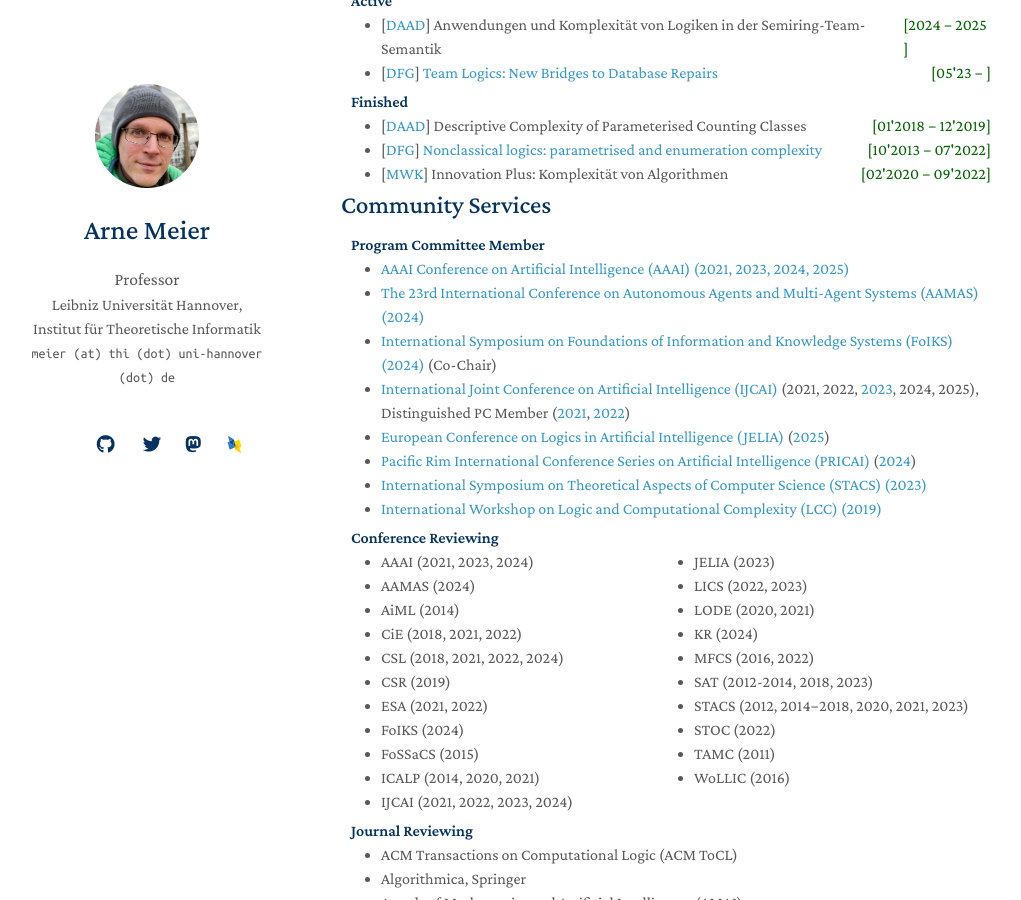
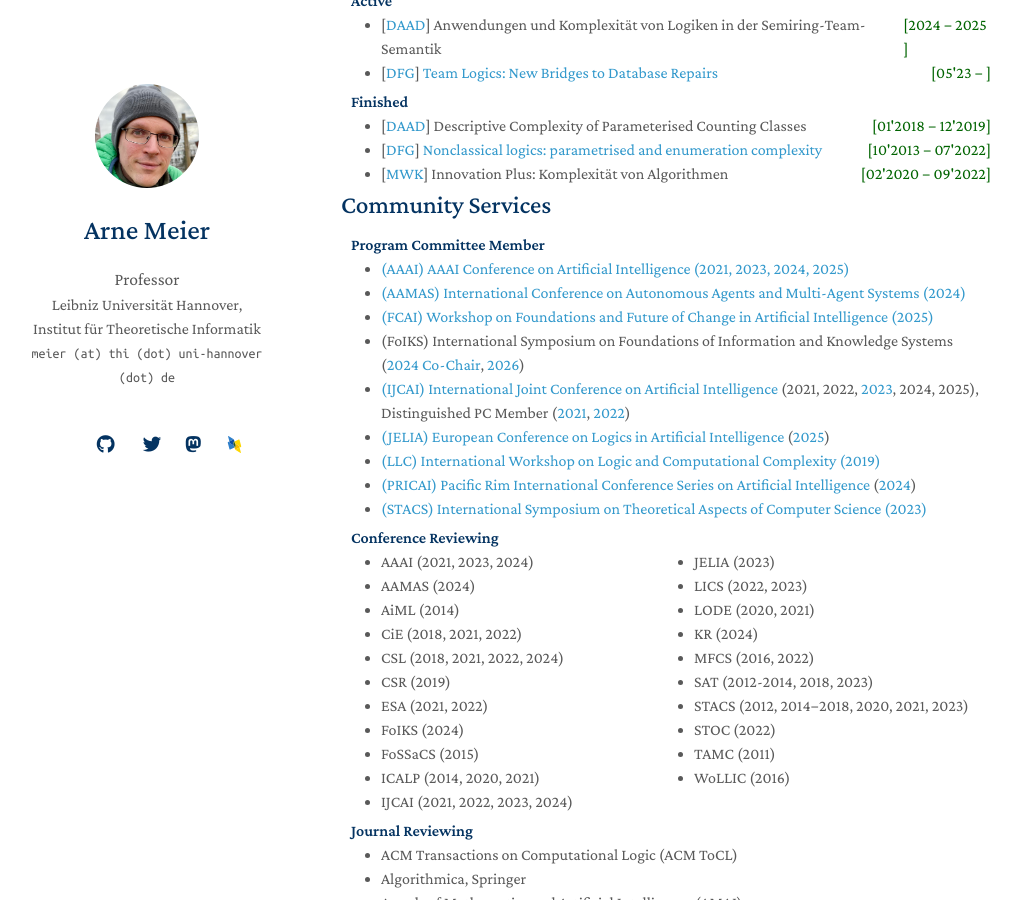
Before and after one commit to ArneMeier/ArneMeier.github.io, a Jekyll site: the page built from index.md, in a window 1280 px wide and 900 px high, scrolled down 932 px. Shown: the whole window, without its empty margins (129-1150 px from the left). Built offline with Jekyll 4.4.1, drawn with Linux system fonts in a browser that asks for light colours; nearby versions of some CDN libraries; a style sheet for code colours, icons or effects is not loaded; our own code applies the rules of GitHub Pages for plain Markdown files.

Commit message:
Update services.md

```diff
--- a/_includes/services.md
+++ b/_includes/services.md
@@ -3,14 +3,24 @@
 <h4 style="margin:0 10px 0;">Program Committee Member</h4>
 
 <ul style="margin:0 0 5px;">
-  <li><autocolor><a href="https://aaai.org">AAAI Conference on Artificial Intelligence (AAAI) (2021, 2023, 2024, 2025)</a></autocolor></li>
-  <li><autocolor><a href="https://www.aamas2024-conference.auckland.ac.nz/">The 23rd International Conference on Autonomous Agents and Multi-Agent Systems (AAMAS) (2024)</a></autocolor></li>
-  <li><autocolor><a href="https://foiks2024.github.io/index.html">International Symposium on Foundations of Information and Knowledge Systems (FoIKS) (2024)</a></autocolor> (Co-Chair)</li>
-  <li><autocolor><a href="https://www.ijcai.org">International Joint Conference on Artificial Intelligence (IJCAI)</a> (2021, 2022, <a href="https://ijcai-23.org/pc-member-list/">2023</a>, 2024, 2025),<br /> Distinguished PC Member (<a href="https://twitter.com/IJCAIconf/status/1433178877782892553">2021</a>, <a href="https://twitter.com/ijcaiconf/status/1551838447450595329?s=10&t=6wYerji3d4yfMjwbLmbCyQ">2022</a>)</autocolor></li>
-  <li><autocolor><a href="https://link.springer.com/conference/jelia"> European Conference on Logics in Artificial Intelligence (JELIA)</a> (<a href="https://viam.science.tsu.ge/jelia2025/">2025</a>)</autocolor></li>
-  <li><autocolor><a href="https://www.pricai.org/"> Pacific Rim International Conference Series on Artificial Intelligence (PRICAI)</a> (<a href="https://pricai.org/2024/index.php/organization/pc-members">2024</a>)</autocolor></li>
-  <li><autocolor><a href="https://www.conferences.uni-hamburg.de/event/272/">International Symposium on Theoretical Aspects of Computer Science (STACS) (2023)</a></autocolor></li>
-  <li><autocolor><a href="https://www.cs.swansea.ac.uk/lcc/lcc2019.html">International Workshop on Logic and Computational Complexity (LCC) (2019)</a></autocolor></li>
+  <li><autocolor><a href="https://aaai.org">
+    (AAAI) AAAI Conference on Artificial Intelligence (2021, 2023, 2024, 2025)</a></autocolor></li>
+  <li><autocolor><a href="https://www.aamas2024-conference.auckland.ac.nz/">
+    (AAMAS) International Conference on Autonomous Agents and Multi-Agent Systems (2024)</a></autocolor></li>
+<li><autocolor><a href="https://fcai2025.machine-reasoning.org/">
+   (FCAI) Workshop on Foundations and Future of Change in Artificial Intelligence (2025)</a></autocolor></li>
+  <li><autocolor>
+    (FoIKS) International Symposium on Foundations of Information and Knowledge Systems (<a href="https://foiks2024.github.io/index.html">2024 Co-Chair</a>, <a href="https://foiks2026.github.io/">2026</a>)</autocolor></li>
+  <li><autocolor><a href="https://www.ijcai.org">
+    (IJCAI) International Joint Conference on Artificial Intelligence</a> (2021, 2022, <a href="https://ijcai-23.org/pc-member-list/">2023</a>, 2024, 2025),<br /> Distinguished PC Member (<a href="https://twitter.com/IJCAIconf/status/1433178877782892553">2021</a>, <a href="https://twitter.com/ijcaiconf/status/1551838447450595329?s=10&t=6wYerji3d4yfMjwbLmbCyQ">2022</a>)</autocolor></li>
+  <li><autocolor><a href="https://link.springer.com/conference/jelia">
+    (JELIA) European Conference on Logics in Artificial Intelligence</a> (<a href="https://viam.science.tsu.ge/jelia2025/">2025</a>)</autocolor></li>
+  <li><autocolor><a href="https://www.cs.swansea.ac.uk/lcc/lcc2019.html">
+    (LLC) International Workshop on Logic and Computational Complexity (2019)</a></autocolor></li>
+  <li><autocolor><a href="https://www.pricai.org/">
+    (PRICAI) Pacific Rim International Conference Series on Artificial Intelligence</a> (<a href="https://pricai.org/2024/index.php/organization/pc-members">2024</a>)</autocolor></li>
+  <li><autocolor><a href="https://www.conferences.uni-hamburg.de/event/272/">
+    (STACS) International Symposium on Theoretical Aspects of Computer Science (2023)</a></autocolor></li>
 </ul>
 
 <h4 style="margin:0 10px 0;">Conference Reviewing</h4>
```
